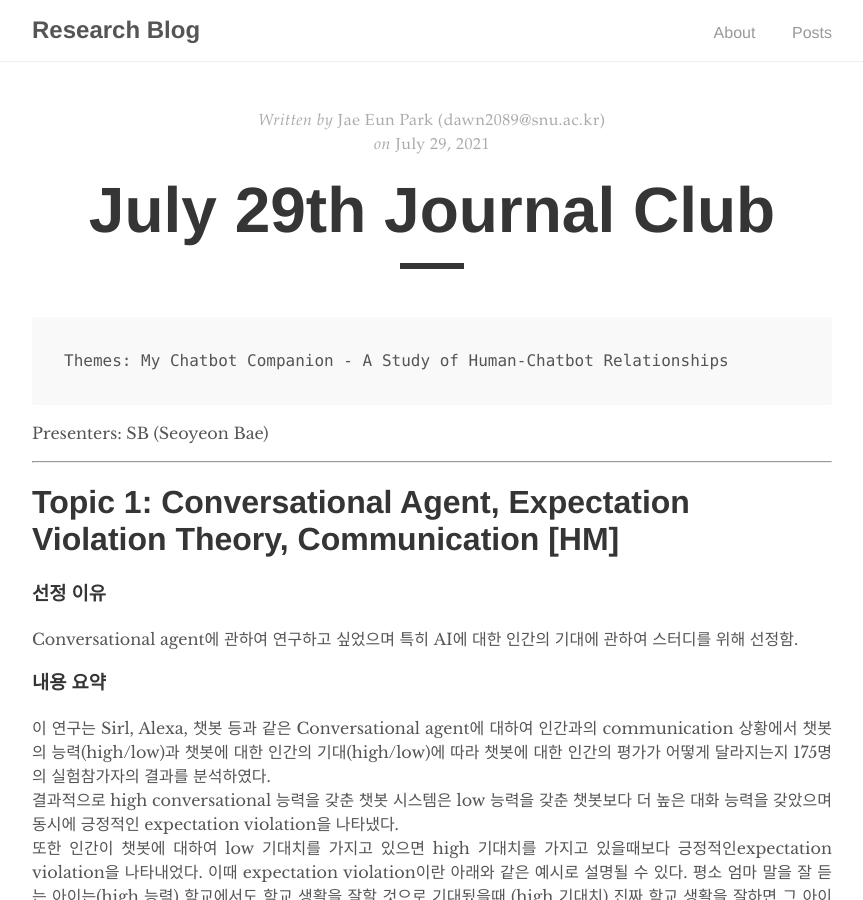
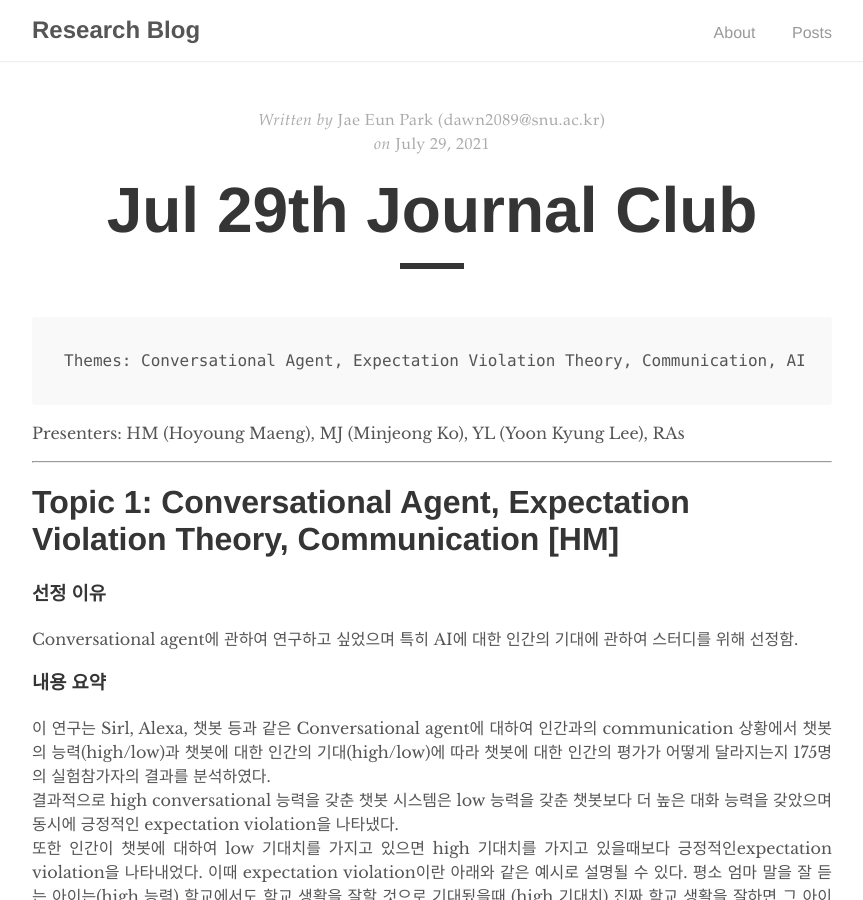
Before and after one commit to humanfactorspsych/blog, a Jekyll site: the page built from _posts/2021-07-29-study.md, in a window 1280 px wide and 900 px high. Shown: the whole window, without its empty margins (208-1071 px from the left). Built offline with Jekyll 4.4.1, drawn with Linux system fonts in a browser that asks for light colours.

Commit message:
Update 2021-07-29-study.md

```diff
--- a/_posts/2021-07-29-study.md
+++ b/_posts/2021-07-29-study.md
@@ -1,12 +1,12 @@
 ---
 layout: post
-title: "July 29th Journal Club"
+title: "Jul 29th Journal Club"
 author: "Jae Eun Park (dawn2089@snu.ac.kr)"
 ---
 
-    Themes: My Chatbot Companion - A Study of Human-Chatbot Relationships
+    Themes: Conversational Agent, Expectation Violation Theory, Communication, AI interview, Blender Bot 2.0 : Open-Domain Chatbot with Long-Term Memory, Emotion and Sentiment Analysis in Music Lyrics
 
-Presenters: SB (Seoyeon Bae)
+Presenters: HM (Hoyoung Maeng), MJ (Minjeong Ko), YL (Yoon Kyung Lee), RAs
 
 -----------------
 
```
